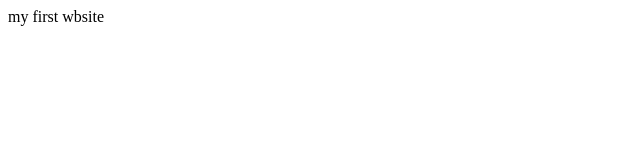
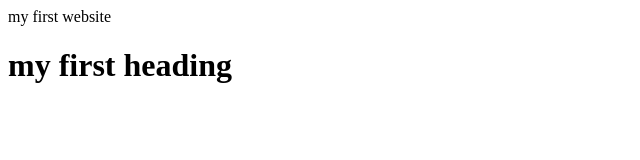
Before and after one commit to belindamapedza/week1, a plain HTML site: page intro to html/index.html in a window 1280 px wide. Shown: the whole page, without its empty margins (0-640 px from the left). Drawn offline with Linux system fonts and the light colour scheme.

Commit message:
my first heading
the first time i used an h1 tag

```diff
--- a/intro to html/index.html
+++ b/intro to html/index.html
@@ -1,3 +1,4 @@
 <html>
-<p>my first wbsite</p>
+<p>my first website</p>
+<h1>my first heading </h1>
 </html>
```
